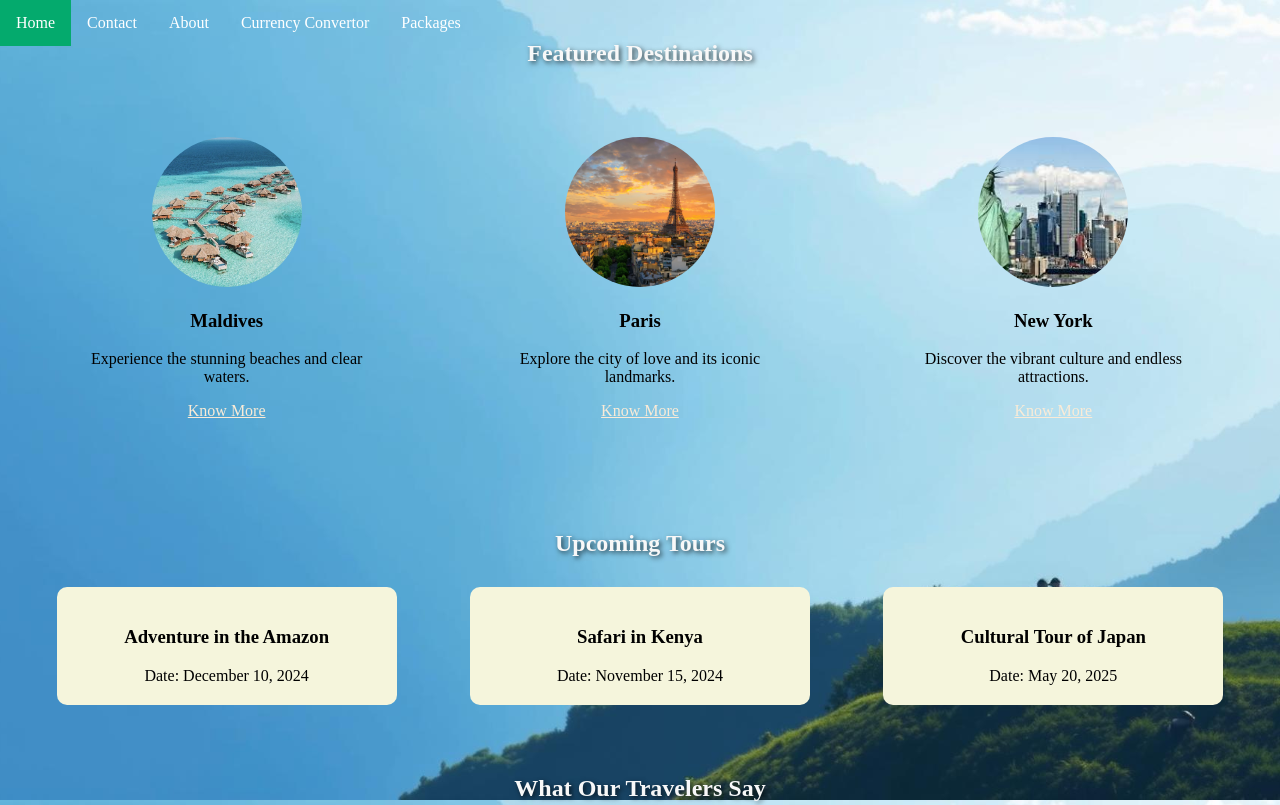
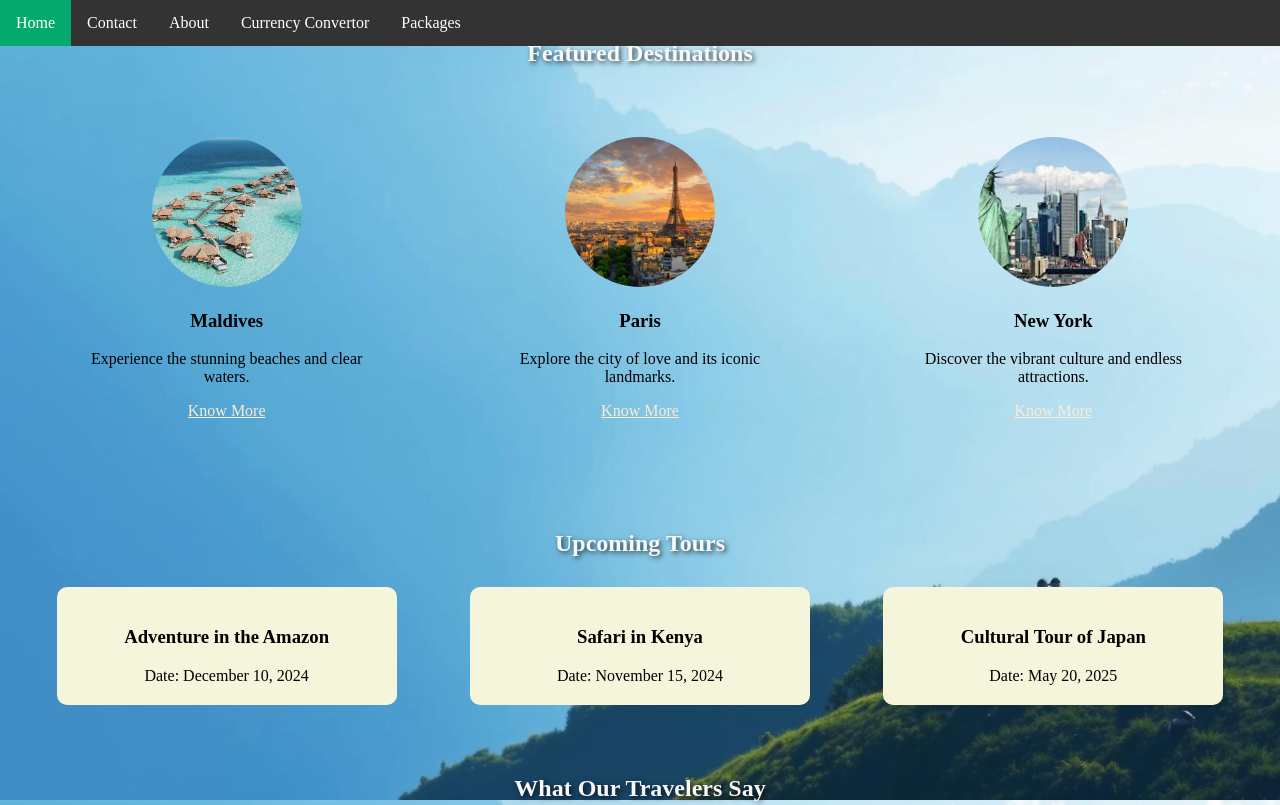
Before and after one commit to Adaarrssh/Tour-and-Tourism, a plain HTML site: page index.html in a window 1280 px wide. Shown: the top 805 px of the page. Drawn offline with Linux system fonts and the light colour scheme.

Commit message:
Update style.css

```diff
--- a/style.css
+++ b/style.css
@@ -7,7 +7,7 @@ ul {
   margin: 0;
   padding: 0;
   overflow: hidden;
-  background-color: transparent;
+  background-color: rgb(51, 51, 51);
   position: fixed;
   top: 0;
   width: 100%;
```
